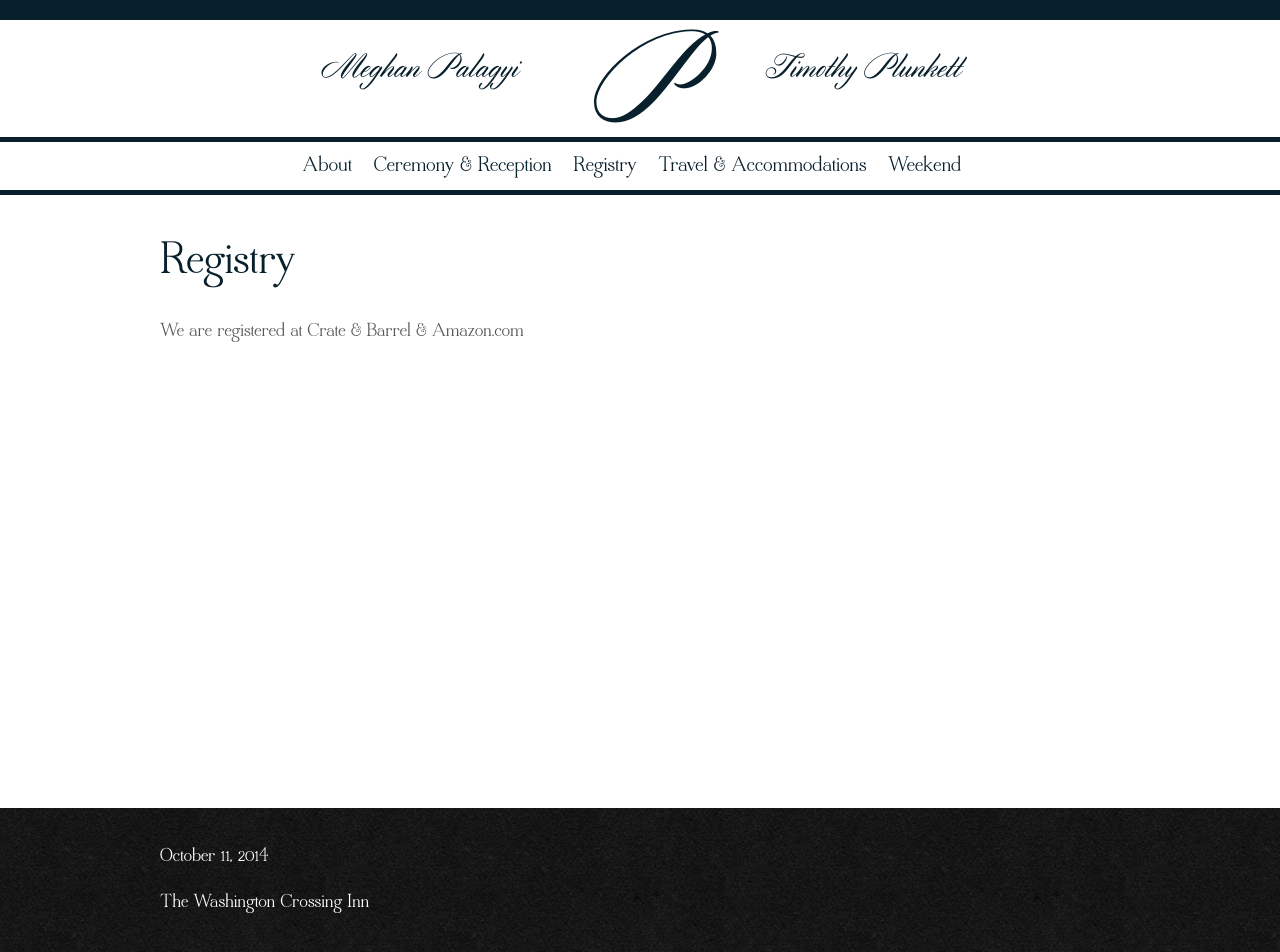
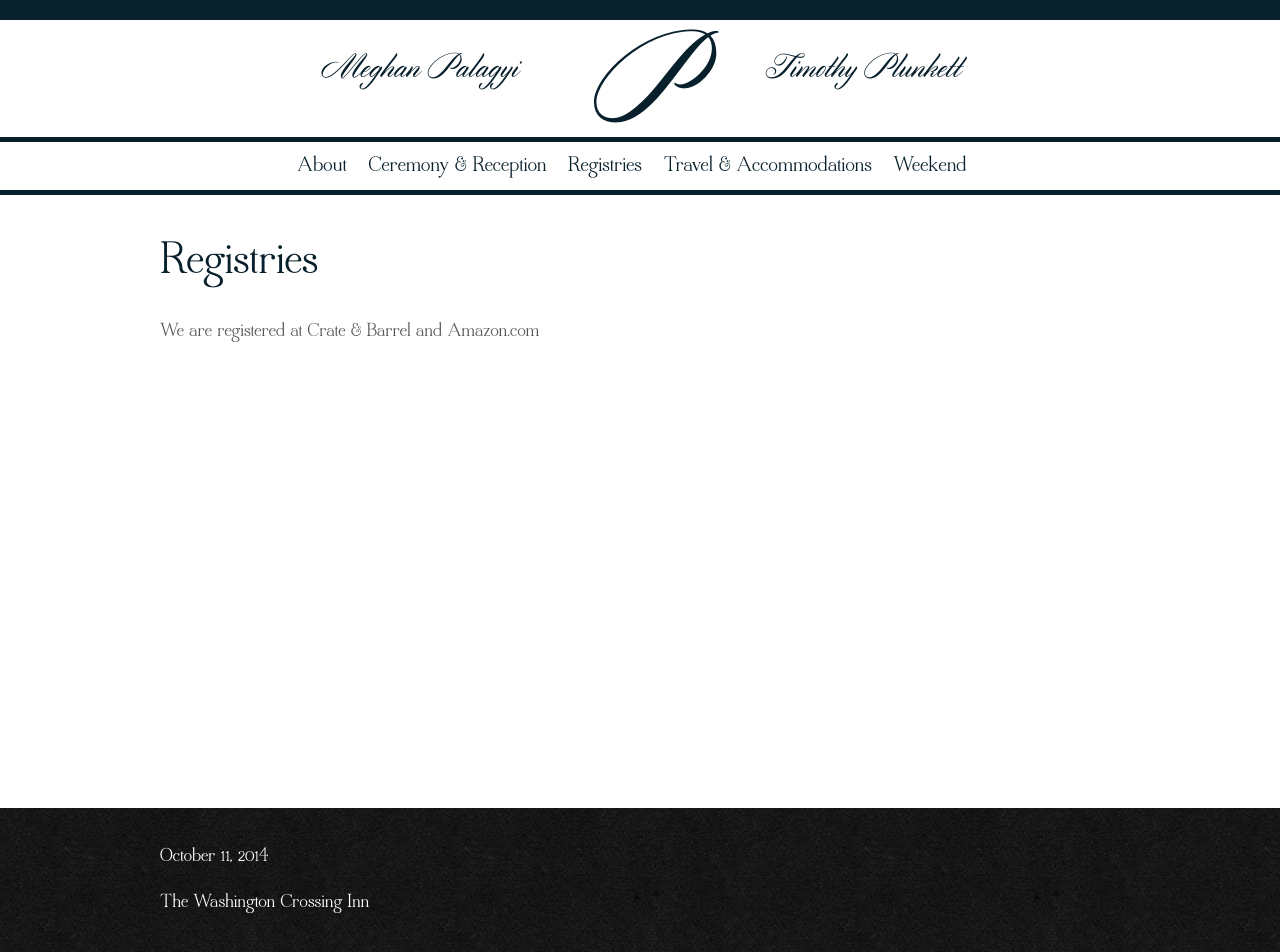
Before and after one commit to timplunkett/meghanandtim.us, a Jekyll site: the page built from registries/index.md, in a window 1280 px wide. Built offline with Jekyll 4.4.1, drawn with Linux system fonts in a browser that asks for light colours.

Commit message:
Registries

```diff
--- a/_layouts/default.html
+++ b/_layouts/default.html
@@ -18,7 +18,7 @@
     <ul class="menu">
       <li><a href="/about">About</a></li>
       <li><a href="/ceremony-reception">Ceremony &amp; Reception</a></li>
-      <li><a href="/registries">Registry</a></li>
+      <li><a href="/registries">Registries</a></li>
       <li><a href="/travel-accommodations">Travel &amp; Accommodations</a></li>
       <li><a href="/weekend">Weekend</a></li>
     </ul>
--- a/registries/index.md
+++ b/registries/index.md
@@ -3,6 +3,6 @@ layout: page
 title: Registries
 ---
 
-# Registry
+# Registries
 
-We are registered at Crate & Barrel & Amazon.com
+We are registered at Crate &amp; Barrel and Amazon.com
```
